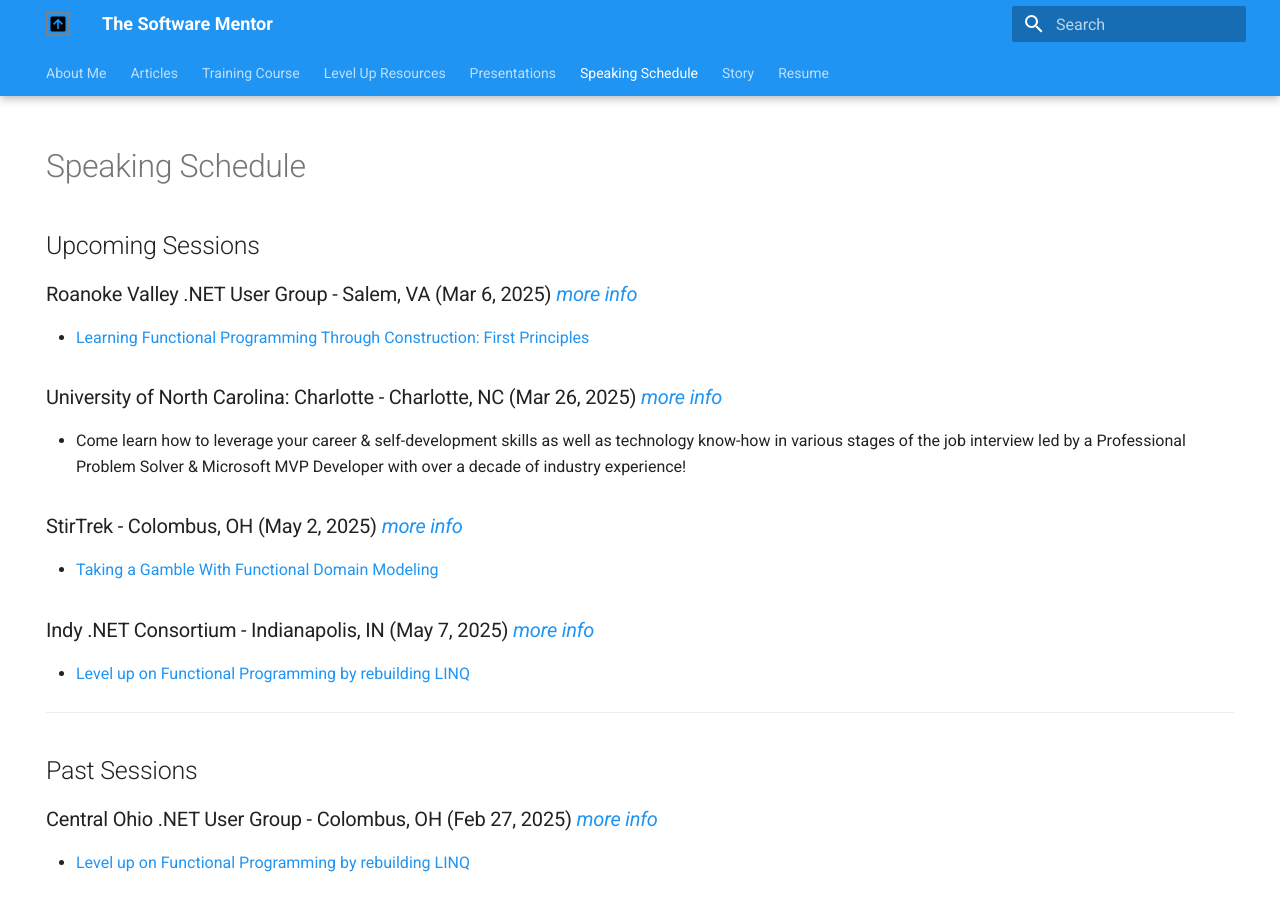
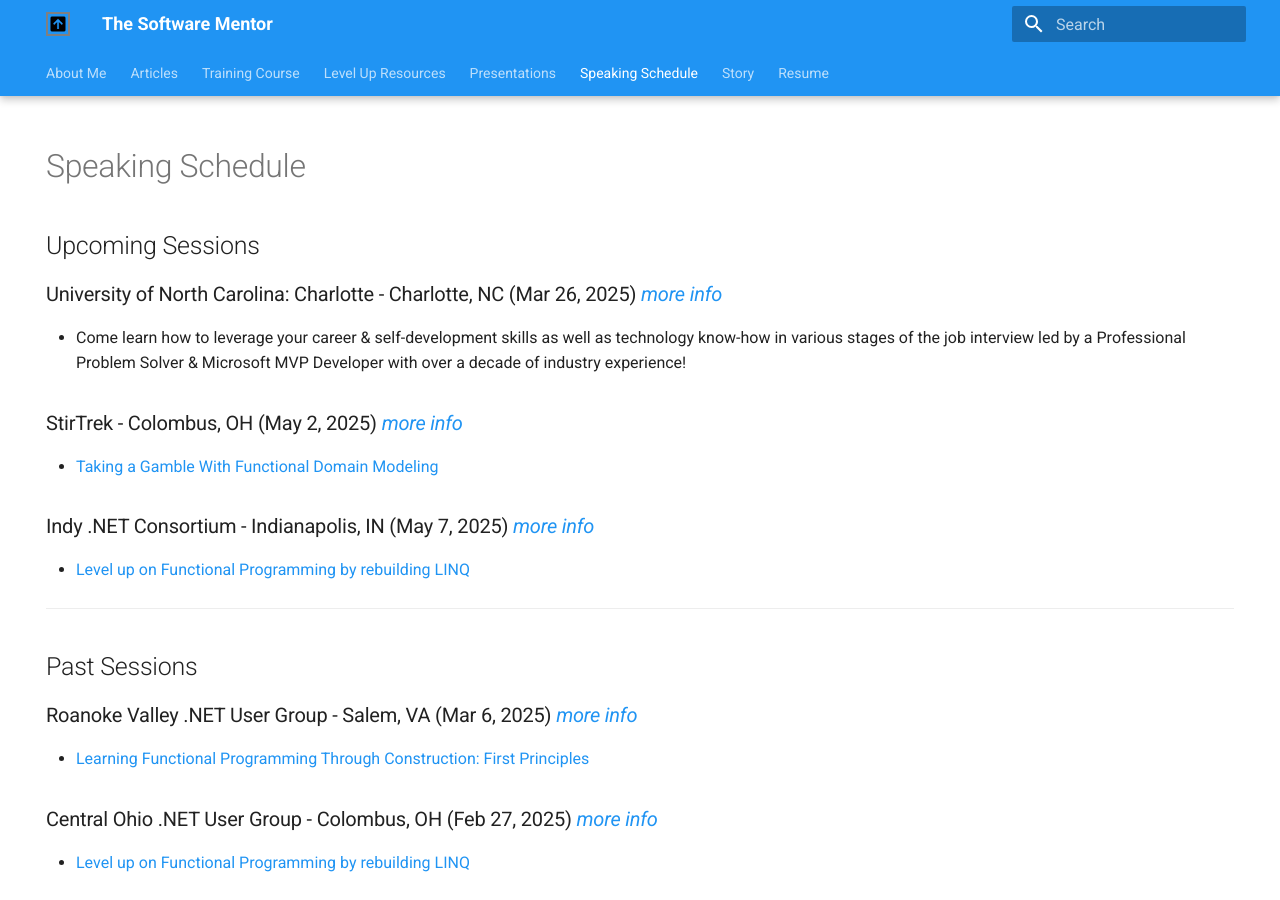
Before and after one commit to cameronpresley/blog, an MkDocs documentation site: the page built from docs/speaking-schedule.md, in a window 1280 px wide and 900 px high. Built offline with MkDocs 1.6.1 and Material for MkDocs 9.7.7, drawn with Linux system fonts in a browser that asks for light colours; plug-ins that fetch from the network failed and are left out; part of the change alters nothing that is shown.

```diff
--- a/docs/speaking-schedule.md
+++ b/docs/speaking-schedule.md
@@ -6,10 +6,6 @@ hide:
 
 # Speaking Schedule
 ## Upcoming Sessions
-
-### Roanoke Valley .NET User Group - Salem, VA (Mar 6, 2025) _[more info](https://www.meetup.com/roanoke-valley-net-user-group/events/305484464/)_
-
-- [Learning Functional Programming Through Construction: First Principles](./presentations.md#learning-functional-programming-through-construction-first-principles)
 
 ### University of North Carolina: Charlotte - Charlotte, NC (Mar 26, 2025) _[more info](https://charlotte-csm.symplicity.com/students/?s=event&ss=ws&mode=form&id=e912ef77bc019314e4cfc18f5df7ea78)_
 
@@ -25,6 +21,10 @@ hide:
 
 ---
 ## Past Sessions
+
+### Roanoke Valley .NET User Group - Salem, VA (Mar 6, 2025) _[more info](https://www.meetup.com/roanoke-valley-net-user-group/events/305484464/)_
+
+- [Learning Functional Programming Through Construction: First Principles](./presentations.md#learning-functional-programming-through-construction-first-principles)
 
 ### Central Ohio .NET User Group - Colombus, OH (Feb 27, 2025) _[more info](https://www.meetup.com/central-ohio-net-developers-group-condg/events/305588427/)_
 
```
